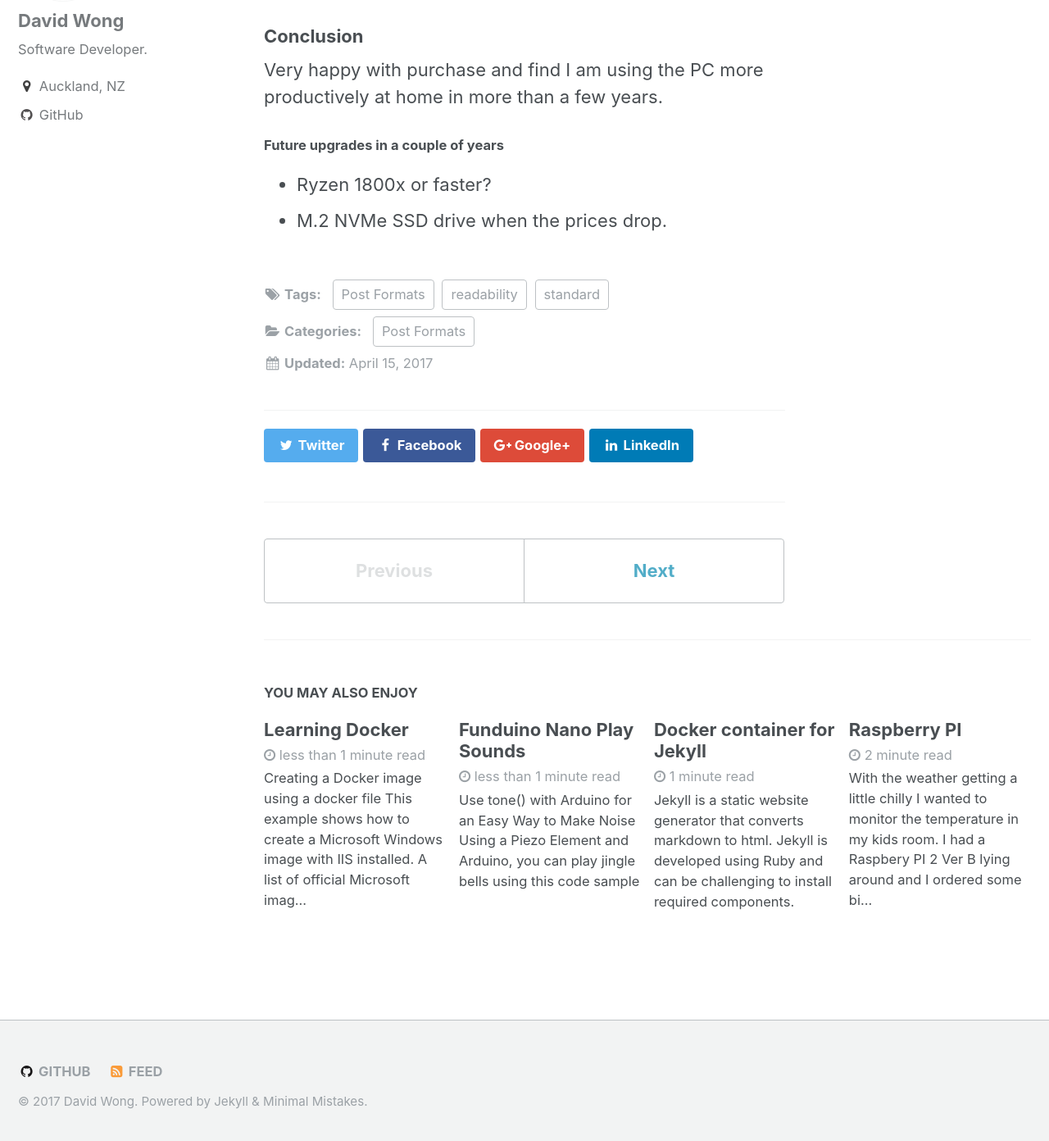
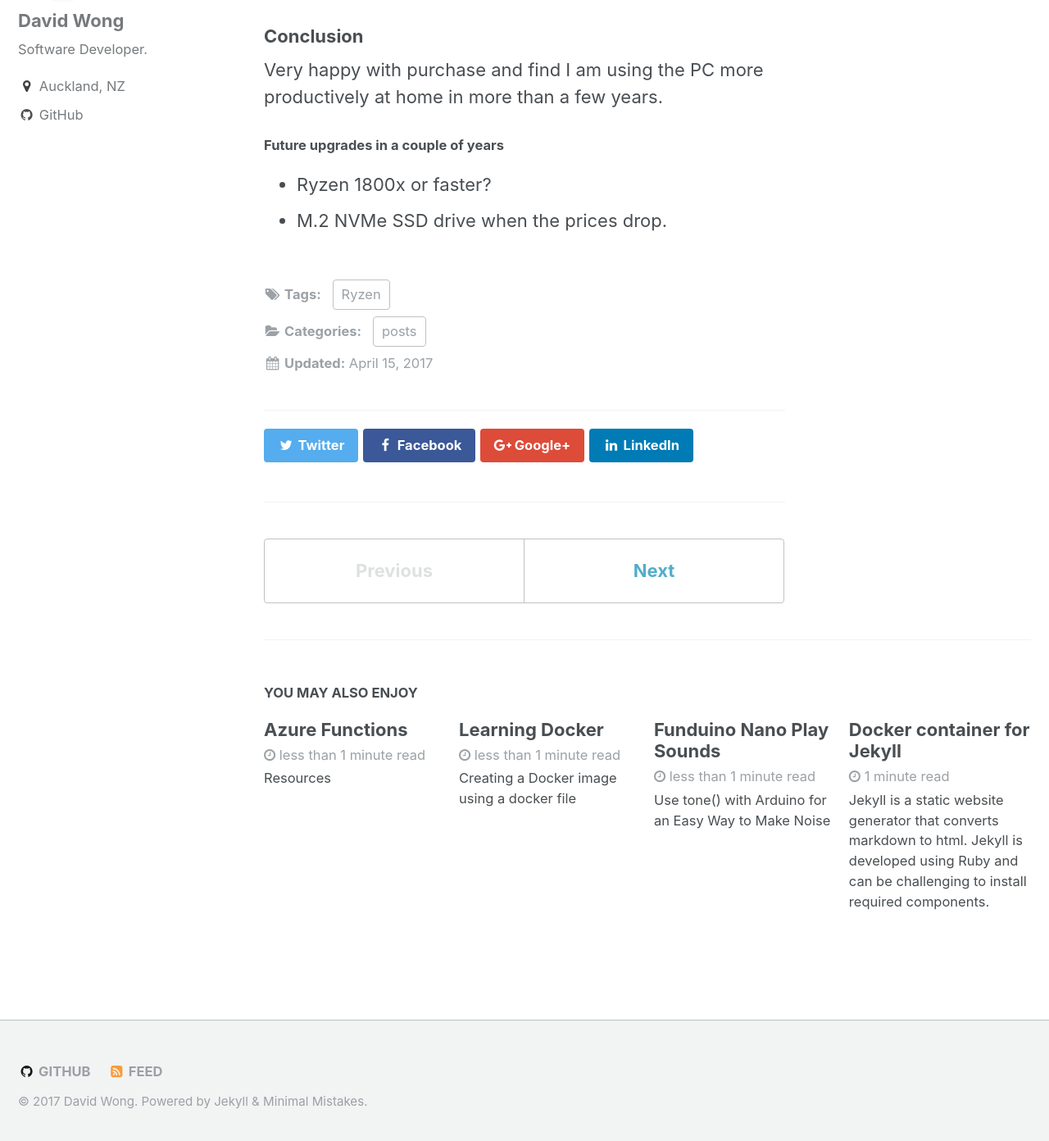
Before and after one commit to dvkwong/devint, a Jekyll site: the page built from _posts/2017-04-15-New-Ryzen-Dev-Pc.md, in a window 1280 px wide and 1400 px high, scrolled down 2685 px. Shown: the top 1392 px of the window at 82% size. Built offline with Jekyll 4.4.1, drawn with Linux system fonts in a browser that asks for light colours.

Commit message:
Update post categories and add Azure functions post

```diff
--- a/_posts/2017-04-15-New-Ryzen-Dev-Pc.md
+++ b/_posts/2017-04-15-New-Ryzen-Dev-Pc.md
@@ -1,12 +1,9 @@
 ---
 title: Ryzen
-excerpt_separator: "<!--more-->"
 categories:
-  - Post Formats
+  - posts
 tags:
-  - Post Formats
-  - readability
-  - standard
+  - Ryzen
 ---
 
 After many years of using a laptop I have decided to go back to a desktop pc.
```
Also changed, not shown: _posts/2017-05-01-RaspberryPi.md (+2 -5 lines), _posts/2017-05-09-Docker-container-for-Jekyll.md (+1 -0 lines), _posts/2017-05-11-Funduino-Play-Sounds.md (+2 -5 lines), _posts/2017-05-12-Learning-Docker.md (+2 -5 lines), _posts/2017-08-31-Azure-Functions.md (added, +13 -0 lines).
